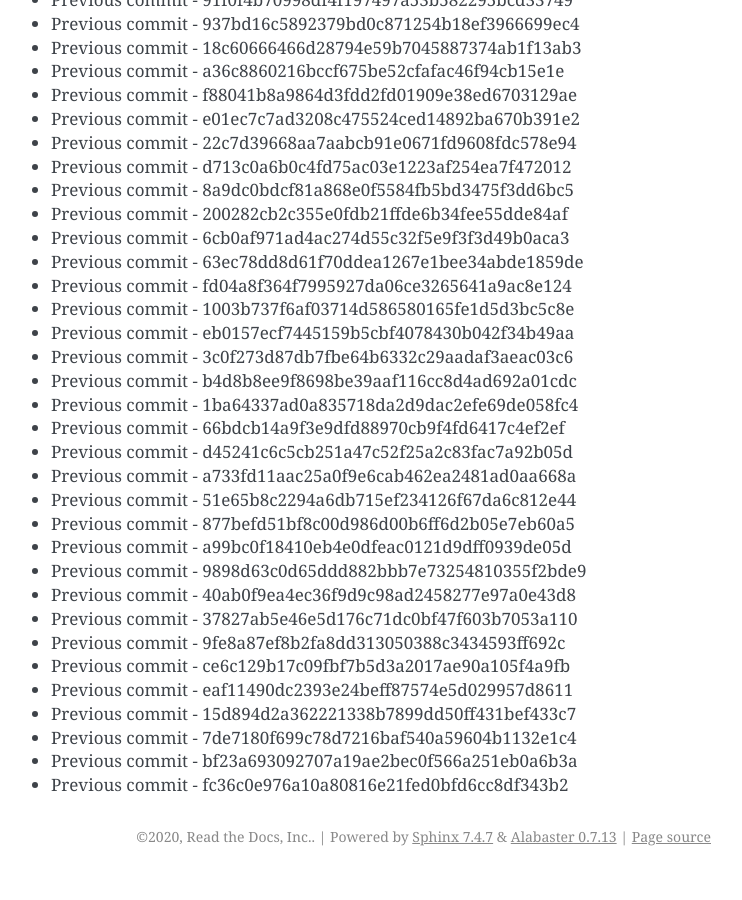
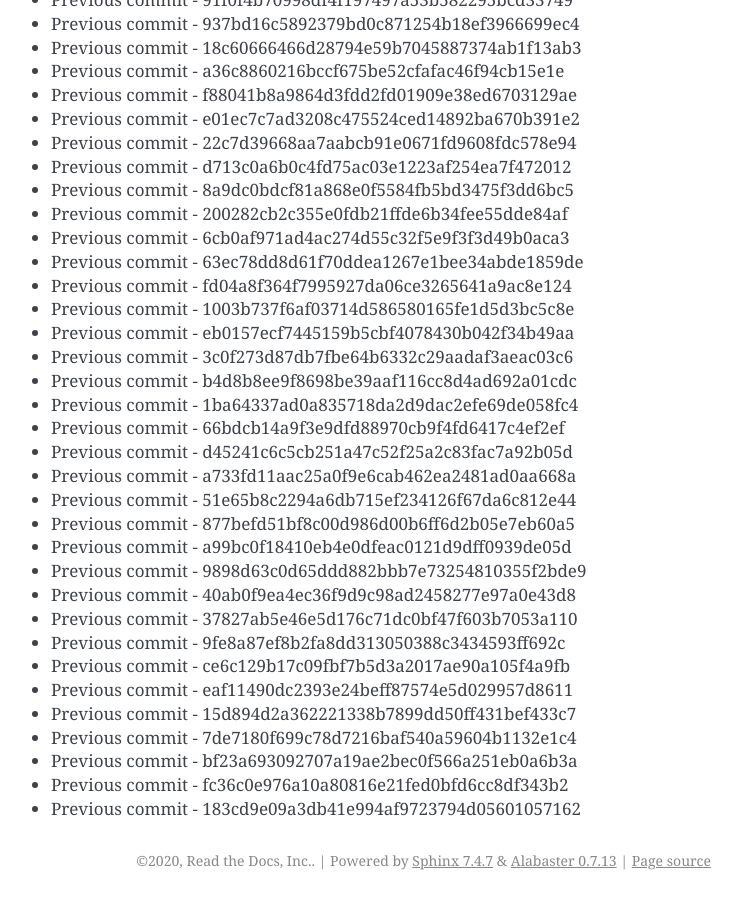
Before and after one commit to readthedocs/rtd-git-stresstest, a Sphinx documentation site: the page built from docs/updates.rst, in a window 1280 px wide and 900 px high, scrolled down 100769 px. Shown: the whole window, without its empty margins (399-1141 px from the left). Built offline with Sphinx 7.4.7, drawn with Linux system fonts in a browser that asks for light colours; before the commit the page ends 101645 px from its top, so only the background shows below that.

Commit message:
Generating commit from previous: 183cd9e09a3db41e994af9723794d05601057162

```diff
--- a/docs/updates.rst
+++ b/docs/updates.rst
@@ -4266,3 +4266,4 @@ It can be tested for any performance characteristics.
 * Previous commit - 7de7180f699c78d7216baf540a59604b1132e1c4
 * Previous commit - bf23a693092707a19ae2bec0f566a251eb0a6b3a
 * Previous commit - fc36c0e976a10a80816e21fed0bfd6cc8df343b2
+* Previous commit - 183cd9e09a3db41e994af9723794d05601057162
```
